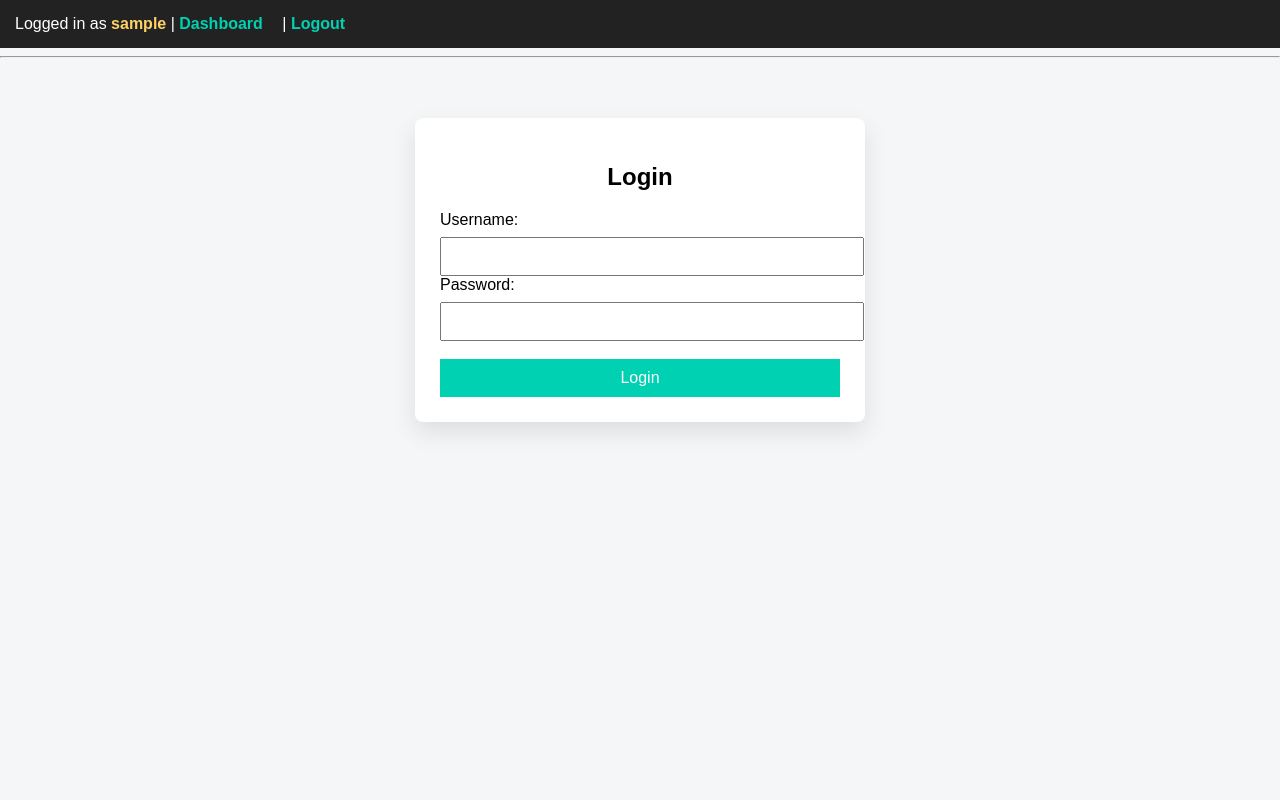
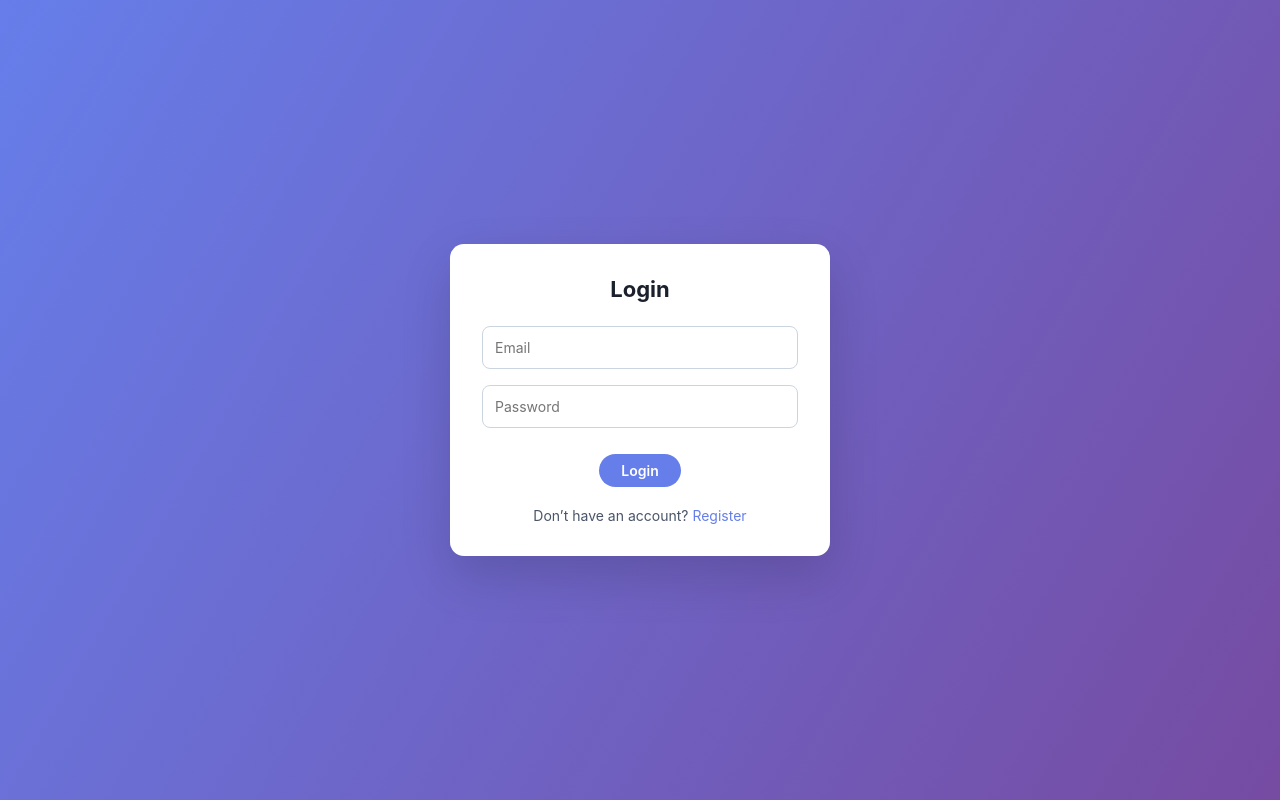
Before and after one commit to riyakumari201/auth-system, a Flask app: page /login in a window 1280 px wide. Run offline with Flask 3, Linux system fonts and the light colour scheme; the visitor is signed in with stand-in values (Sample User, id 1).

Commit message:
Secure authentication system with login attempt protection

```diff
--- a/app.py
+++ b/app.py
@@ -1,41 +1,36 @@
-from flask import Flask, render_template, request, redirect, url_for, session, flash
+from flask import Flask, render_template, request, redirect, url_for, session
+import sqlite3
 from werkzeug.security import generate_password_hash, check_password_hash
-import sqlite3
-from functools import wraps
-
-def login_required(f):
-    @wraps(f)
-    def decorated_function(*args, **kwargs):
-        if "user_id" not in session:
-            flash("Please login first!")
-            return redirect(url_for("login"))
-        return f(*args, **kwargs)
-    return decorated_function
+from datetime import datetime, timedelta
 
 app = Flask(__name__)
-app.secret_key = "super_secret_key"
+app.secret_key = "supersecretkey"
+
+DB_NAME = "users.db"
+MAX_ATTEMPTS = 5
+LOCK_TIME = timedelta(minutes=10)
 
 
-# ---------- Database ----------
-def get_db_connection():
-    conn = sqlite3.connect("users.db")
-    conn.row_factory = sqlite3.Row
-    return conn
+# ---------- DATABASE ----------
+def get_db():
+    return sqlite3.connect(DB_NAME, timeout=10)
 
 
-conn = get_db_connection()
-conn.execute("""
-CREATE TABLE IF NOT EXISTS users (
-    id INTEGER PRIMARY KEY AUTOINCREMENT,
-    username TEXT UNIQUE NOT NULL,
-    password TEXT NOT NULL
-)
-""")
-conn.commit()
-conn.close()
+def init_db():
+    with get_db() as conn:
+        conn.execute("""
+            CREATE TABLE IF NOT EXISTS users (
+                id INTEGER PRIMARY KEY AUTOINCREMENT,
+                email TEXT UNIQUE NOT NULL,
+                password TEXT NOT NULL,
+                failed_attempts INTEGER DEFAULT 0,
+                last_failed_login TEXT
+            )
+        """)
+        conn.commit()
 
 
-# ---------- Routes ----------
+# ---------- ROUTES ----------
 @app.route("/")
 def home():
     return redirect(url_for("login"))
@@ -44,21 +39,25 @@ def home():
 @app.route("/register", methods=["GET", "POST"])
 def register():
     if request.method == "POST":
-        username = request.form["username"]
-        password = generate_password_hash(request.form["password"])
+        email = request.form.get("email")
+        password = request.form.get("password")
+
+        if not email or not password:
+            return "All fields are required"
+
+        hashed_password = generate_password_hash(password)
 
         try:
-            conn = get_db_connection()
-            conn.execute(
-                "INSERT INTO users (username, password) VALUES (?, ?)",
-                (username, password)
-            )
-            conn.commit()
-            conn.close()
-            flash("Registration successful! Please login.")
+            with get_db() as conn:
+                conn.execute(
+                    "INSERT INTO users (email, password) VALUES (?, ?)",
+                    (email, hashed_password)
+                )
+                conn.commit()
             return redirect(url_for("login"))
+
         except sqlite3.IntegrityError:
-            flash("Username already exists!")
+            return "Email already exists"
 
     return render_template("register.html")
 
@@ -66,39 +65,95 @@ def register():
 @app.route("/login", methods=["GET", "POST"])
 def login():
     if request.method == "POST":
-        username = request.form["username"]
-        password = request.form["password"]
+        email = request.form.get("email")
+        password = request.form.get("password")
 
-        conn = get_db_connection()
-        user = conn.execute(
-            "SELECT * FROM users WHERE username = ?",
-            (username,)
-        ).fetchone()
-        conn.close()
+        with get_db() as conn:
+            conn.row_factory = sqlite3.Row
+            user = conn.execute(
+                "SELECT * FROM users WHERE email = ?",
+                (email,)
+            ).fetchone()
 
-        if user and check_password_hash(user["password"], password):
+        if not user:
+            return "Invalid email or password"
+
+        # Convert last_failed_login
+        last_failed = (
+            datetime.fromisoformat(user["last_failed_login"])
+            if user["last_failed_login"]
+            else None
+        )
+
+        # 🔒 Check if already locked
+        if user["failed_attempts"] >= MAX_ATTEMPTS:
+            if last_failed and datetime.now() - last_failed < LOCK_TIME:
+                return "Account locked. Try again after 10 minutes."
+            else:
+                # Unlock after time
+                with get_db() as conn:
+                    conn.execute(
+                        "UPDATE users SET failed_attempts = 0 WHERE id = ?",
+                        (user["id"],)
+                    )
+                    conn.commit()
+
+        # ✅ Correct password
+        if check_password_hash(user["password"], password):
+            with get_db() as conn:
+                conn.execute(
+                    """
+                    UPDATE users
+                    SET failed_attempts = 0, last_failed_login = NULL
+                    WHERE id = ?
+                    """,
+                    (user["id"],)
+                )
+                conn.commit()
+
             session["user_id"] = user["id"]
-            session["username"] = user["username"]
+            session["email"] = user["email"]
             return redirect(url_for("dashboard"))
+
+        # ❌ Wrong password → increment FIRST
         else:
-            flash("Invalid credentials")
+            new_attempts = user["failed_attempts"] + 1
+
+            with get_db() as conn:
+                conn.execute(
+                    """
+                    UPDATE users
+                    SET failed_attempts = ?, last_failed_login = ?
+                    WHERE id = ?
+                    """,
+                    (new_attempts, datetime.now().isoformat(), user["id"])
+                )
+                conn.commit()
+
+            if new_attempts >= MAX_ATTEMPTS:
+                return "Account locked. Try again after 10 minutes."
+
+            return "Invalid email or password"
 
     return render_template("login.html")
 
 
+
 @app.route("/dashboard")
-@login_required
 def dashboard():
-    return render_template("dashboard.html")
+    if "user_id" not in session:
+        return redirect(url_for("login"))
 
+    return render_template("dashboard.html", email=session["email"])
 
 
 @app.route("/logout")
 def logout():
     session.clear()
-    flash("Logged out successfully!")
     return redirect(url_for("login"))
 
 
+# ---------- RUN ----------
 if __name__ == "__main__":
-    app.run(debug=True)
+    init_db()
+    app.run(debug=True, threaded=False)
--- a/requirements.txt
+++ b/requirements.txt
@@ -0,0 +1,2 @@
+Flask
+Werkzeug
--- /dev/null
+++ b/static/CSS/style.css
@@ -0,0 +1,135 @@
+/* ---------- RESET ---------- */
+* {
+    margin: 0;
+    padding: 0;
+    box-sizing: border-box;
+    font-family: "Inter", "Segoe UI", Tahoma, sans-serif;
+}
+
+/* ---------- BODY ---------- */
+body {
+    min-height: 100vh;
+    background: linear-gradient(120deg, #667eea, #764ba2);
+    display: flex;
+    justify-content: center;
+    align-items: center;
+    padding: 20px;
+}
+
+/* ---------- CARD ---------- */
+.container {
+    width: 100%;
+    max-width: 380px;
+    background: #ffffff;
+    padding: 32px;
+    border-radius: 14px;
+    box-shadow: 0 20px 50px rgba(0, 0, 0, 0.15);
+}
+
+/* ---------- HEADINGS ---------- */
+h2 {
+    text-align: center;
+    margin-bottom: 24px;
+    color: #1a202c;
+    font-size: 22px;
+}
+
+/* ---------- TEXT ---------- */
+p {
+    font-size: 14px;
+    color: #4a5568;
+}
+
+/* ---------- INPUTS ---------- */
+input {
+    width: 100%;
+    padding: 12px;
+    margin-bottom: 16px;
+    border-radius: 8px;
+    border: 1px solid #cbd5e0;
+    font-size: 14px;
+}
+
+input:focus {
+    outline: none;
+    border-color: #667eea;
+}
+
+/* ---------- BUTTONS ---------- */
+button {
+    border: none;
+    cursor: pointer;
+}
+
+/* Login / Primary Button */
+.btn-login {
+    width: auto;
+    padding: 8px 22px;
+    border-radius: 999px;
+    background: #667eea;
+    color: white;
+    font-size: 14px;
+    font-weight: 600;
+    display: block;
+    margin: 10px auto 0;
+    transition: all 0.2s ease;
+}
+
+.btn-login:hover {
+    background: #5a67d8;
+    transform: translateY(-1px);
+}
+
+/* ---------- LINKS ---------- */
+.link {
+    margin-top: 20px;
+    text-align: center;
+}
+
+.link a {
+    color: #667eea;
+    text-decoration: none;
+    font-size: 14px;
+}
+
+/* ---------- MESSAGES ---------- */
+.error {
+    background: #fed7d7;
+    color: #9b2c2c;
+    padding: 10px;
+    border-radius: 8px;
+    margin-bottom: 15px;
+    text-align: center;
+    font-size: 14px;
+}
+
+.warning {
+    background: #fefcbf;
+    color: #744210;
+    padding: 10px;
+    border-radius: 8px;
+    margin-bottom: 15px;
+    text-align: center;
+    font-size: 14px;
+}
+
+.success {
+    background: #c6f6d5;
+    color: #22543d;
+    padding: 10px;
+    border-radius: 8px;
+    margin-bottom: 15px;
+    text-align: center;
+    font-size: 14px;
+}
+
+/* ---------- MOBILE ---------- */
+@media (max-width: 480px) {
+    .container {
+        padding: 24px;
+    }
+
+    h2 {
+        font-size: 20px;
+    }
+}
--- a/static/style.css
+++ /dev/null
@@ -1,62 +0,0 @@
-body {
-    font-family: Arial, sans-serif;
-    background: #f4f6f8;
-    margin: 0;
-    padding: 0;
-}
-
-nav {
-    background: #222;
-    color: white;
-    padding: 15px;
-}
-
-nav a {
-    color: #00d1b2;
-    margin-right: 15px;
-    text-decoration: none;
-    font-weight: bold;
-}
-
-nav b {
-    color: #ffd166;
-}
-
-.container {
-    max-width: 400px;
-    margin: 60px auto;
-    background: white;
-    padding: 25px;
-    border-radius: 8px;
-    box-shadow: 0 10px 25px rgba(0,0,0,0.1);
-}
-
-h2 {
-    text-align: center;
-}
-
-input {
-    width: 100%;
-    padding: 10px;
-    margin-top: 8px;
-}
-
-button {
-    width: 100%;
-    padding: 10px;
-    background: #00d1b2;
-    border: none;
-    color: white;
-    font-size: 16px;
-    cursor: pointer;
-}
-
-button:hover {
-    background: #00b89c;
-}
-
-.flash {
-    text-align: center;
-    color: green;
-    margin-bottom: 10px;
-}
--- a/templates/base.html
+++ b/templates/base.html
@@ -1,34 +1,13 @@
 <!DOCTYPE html>
-<html>
+<html lang="en">
 <head>
-    <title>{% block title %}{% endblock %}</title>
-    <link rel="stylesheet" href="{{ url_for('static', filename='style.css') }}">
+    <meta charset="UTF-8">
+    <title>{% block title %}Auth App{% endblock %}</title>
+    <link rel="stylesheet" href="{{ url_for('static', filename='css/style.css') }}">
 </head>
-
 <body>
 
-<nav>
-    {% if session.username %}
-        Logged in as <b>{{ session.username }}</b> |
-        <a href="/dashboard">Dashboard</a> |
-        <a href="/logout">Logout</a>
-    {% else %}
-        <a href="/login">Login</a> |
-        <a href="/register">Register</a>
-    {% endif %}
-</nav>
-
-<hr>
-
-{% with messages = get_flashed_messages() %}
-  {% if messages %}
-    {% for msg in messages %}
-      <p style="color: green;">{{ msg }}</p>
-    {% endfor %}
-  {% endif %}
-{% endwith %}
-
-{% block content %}{% endblock %}
+    {% block content %}{% endblock %}
 
 </body>
 </html>
--- a/templates/login.html
+++ b/templates/login.html
@@ -1,18 +1,25 @@
 {% extends "base.html" %}
+
+{% block title %}Login{% endblock %}
 
 {% block content %}
 <div class="container">
     <h2>Login</h2>
 
-    <form method="post">
-        Username:
-        <input name="username" required>
+    {% if error %}
+        <div class="error">{{ error }}</div>
+    {% endif %}
 
-        Password:
-        <input type="password" name="password" required>
+    <form method="POST">
+        <input type="email" name="email" placeholder="Email" required>
+        <input type="password" name="password" placeholder="Password" required>
+        <button type="submit" class="btn-login">Login</button>
 
-        <br><br>
-        <button type="submit">Login</button>
+
     </form>
+
+    <div class="link">
+        <p>Don’t have an account? <a href="{{ url_for('register') }}">Register</a></p>
+    </div>
 </div>
 {% endblock %}
```
Also changed, not shown: templates/dashboard.html (+7 -7 lines), templates/register.html (+11 -7 lines), README.md, 1 other file.
